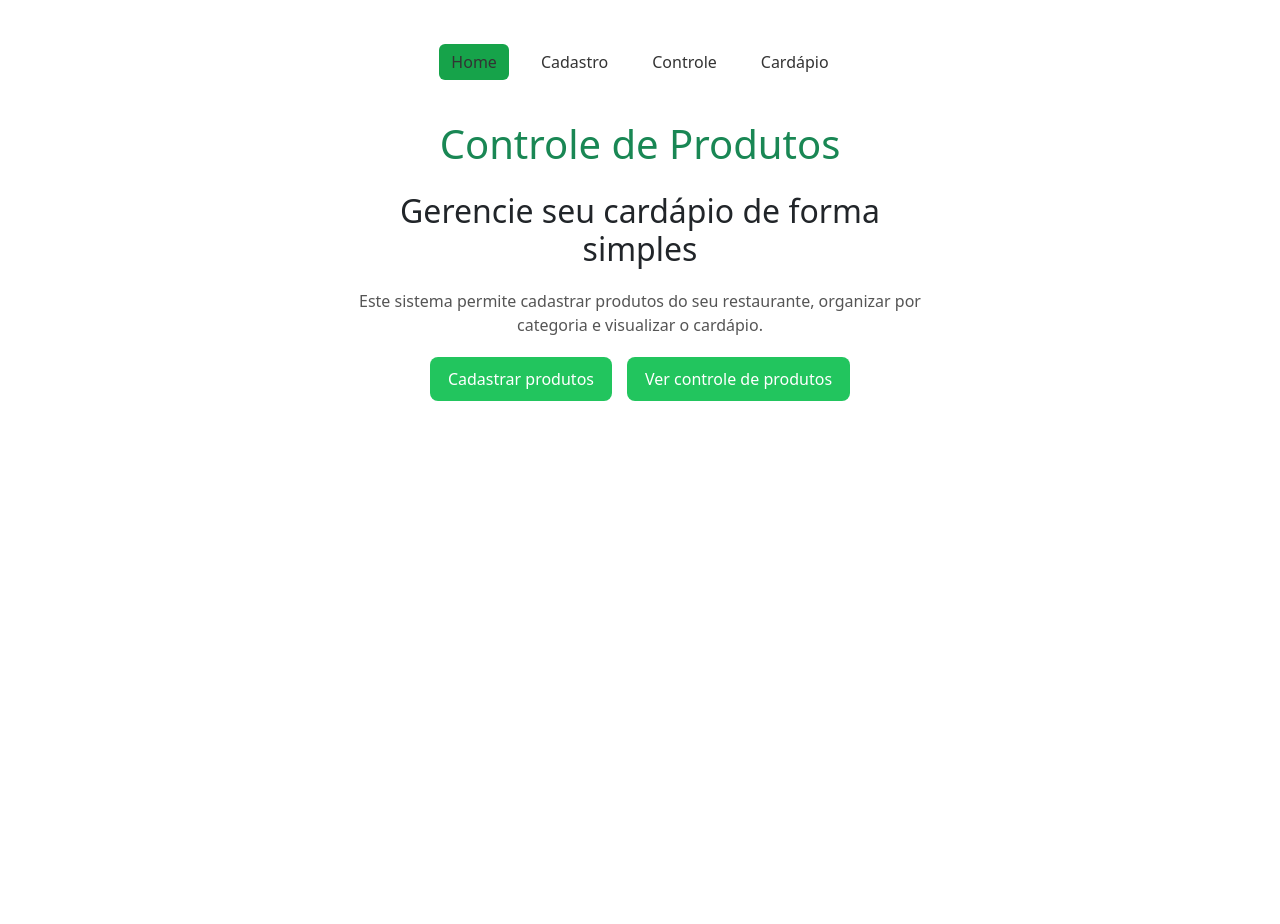
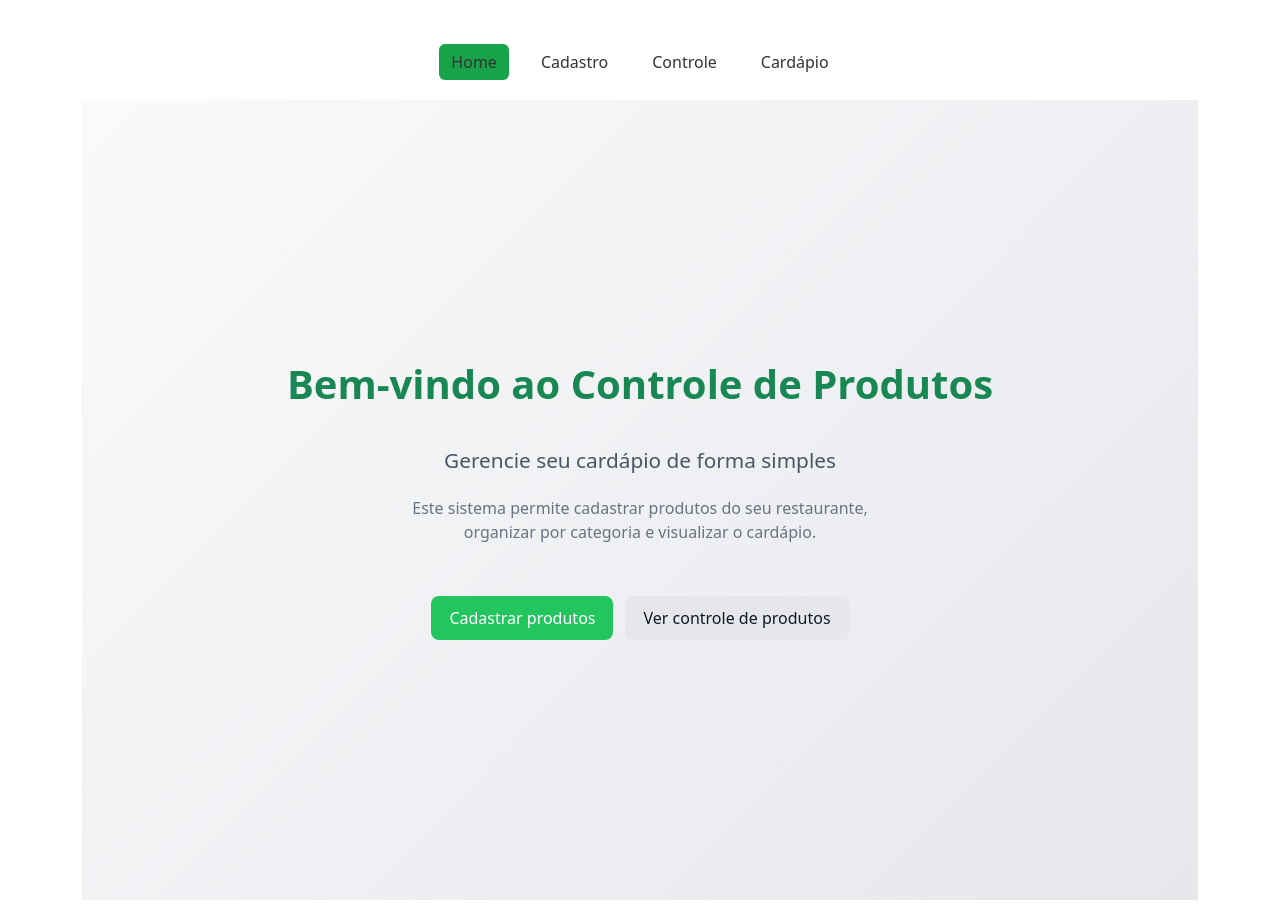
Before and after one commit to LaizaCristina-wd/cardapio, a Vue app: page / in a window 1280 px wide. Before the commit the page ends 800 px from the top, so only its background shows below. Built offline with nearby package versions, Linux system fonts and the light colour scheme.

Commit message:
organização de código

```diff
--- a/src/App.vue
+++ b/src/App.vue
@@ -3,8 +3,8 @@ import { RouterLink, RouterView } from "vue-router"
 </script>
 
 <template>
-<div class="container py-4">
-      <nav class="menu">
+  <div class="container py-4">
+    <nav class="menu">
 
       <RouterLink to="/">
         Home
@@ -22,7 +22,7 @@ import { RouterLink, RouterView } from "vue-router"
         Cardápio
       </RouterLink>
 
-     </nav>
+    </nav>
       <RouterView />
   </div>
 
--- a/src/store/produtos.js
+++ b/src/store/produtos.js
@@ -2,7 +2,9 @@ import { ref, watch } from "vue"
 
 const dadosSalvos = localStorage.getItem("produtos")
 export const produtos = ref(
-  dadosSalvos ? JSON.parse(dadosSalvos) : []
+  dadosSalvos ? JSON.parse(dadosSalvos).map(p =>({...p,
+    categoria: p.categoria?.toLowerCase() || ""
+  })): []
 )
 
 export function adicionarProduto(produto) {
@@ -23,7 +25,10 @@ export function removerProduto(produto) {
 export function editarProduto(produtoAtualizado) {
   const index = produtos.value.findIndex(p => p.id === produtoAtualizado.id)
   if (index !== -1) {
-    produtos.value[index] = produtoAtualizado
+    produtos.value[index] = {
+      ...produtoAtualizado,
+      categoria: produtoAtualizado.categoria?.toLowerCase() || ""
+    }
   }
 }
 
--- a/src/views/CadastroView.vue
+++ b/src/views/CadastroView.vue
@@ -30,18 +30,17 @@ function cadastrarProduto() {
     categoria: novoProduto.categoria,
     disponivel: true
   })
-
-  novoProduto.nome = ""
-  novoProduto.preco = ""
-  novoProduto.descricao = ""
-  novoProduto.categoria = ""
+    novoProduto.nome = ""
+    novoProduto.preco = ""
+    novoProduto.descricao = ""
+    novoProduto.categoria = ""
 }
 </script>
 
 <template>
   <div class="container">
     <h2>Cadastrar produto</h2>
-    <div class="form">
+    <form class="form" @submit.prevent="cadastrarProduto">
       <input
         v-model="novoProduto.nome"
         placeholder="Nome do produto"
@@ -61,10 +60,10 @@ function cadastrarProduto() {
         <option value="bebida">Bebida</option>
         <option value="sobremesa">Sobremesa</option>
       </select>
-      <button @click="cadastrarProduto">
+      <button type="submit">
         Cadastrar
       </button>
-    </div>
+    </form>
   </div>
 </template>
 
--- a/src/views/CardapioView.vue
+++ b/src/views/CardapioView.vue
@@ -1,30 +1,23 @@
 <script setup>
-import {
-  produtos
-} from "../store/produtos"
+import {produtos} from "../store/produtos"
 </script>
 <template>
+
 <h1>Preview do Cardápio</h1>
   <div class="grid">
     <div
       v-for="(produto, index) in produtos"
+        class="card"
         :key="index"
-      class="card"
         :class="{ indisponivel: !produto.disponivel }">
-        <h2>
-          {{ produto.nome }}
-        </h2>
+          <h2> {{ produto.nome }} </h2>
           <br>
           <small>{{ produto.descricao }}</small>
-        <p>
-          R$ {{ produto.preco }}
-        </p>
-      <small>
-        {{ produto.categoria }}
-      </small>
-
+          <p> R${{ produto.preco }} </p>
+          <small> {{ produto.categoria }} </small>
     </div>
   </div>
+
 </template>
 <style scoped>
  .grid{
@@ -43,7 +36,6 @@ import {
     opacity: 0.4;
     filter: grayscale(100%);
   }
-
   h1{
     text-align: center;
     margin-bottom: 30px;
--- a/src/views/ControleView.vue
+++ b/src/views/ControleView.vue
@@ -36,7 +36,6 @@ function cancelarEdicao(){
 const filtro = reactive({
   categoria: "todas"
 })
-
 const produtosFiltrados = computed(() => {
   if (filtro.categoria === "todas"){
     return produtos.value
@@ -74,10 +73,8 @@ const totalPorCategoria = computed(() => {
       <option value="sobremesa">Sobremesa</option>
     </select>
   </div>
-    <div
-    v-if="editandoIndex !== null"
-   class="form-edicao"
-    >
+
+  <div v-if="editandoIndex !== null "class="form-edicao">
   <h3>Editando produto</h3>
   <input
     id="nome"
@@ -101,7 +98,8 @@ const totalPorCategoria = computed(() => {
     placeholder="Descrição"
    ></textarea>
 
-  <select id="categoria" name="categoria" v-model="produtoEditando.categoria">
+  <select id="categoria" name="categoria"
+  v-model="produtoEditando.categoria">
     <option value="lanche">Lanche</option>
     <option value="bebida">Bebida</option>
     <option value="sobremesa">Sobremesa</option>
@@ -117,30 +115,23 @@ const totalPorCategoria = computed(() => {
     </div>
   </div>
 
-  <ul>
+  <ul class="filtros">
     <li v-for="produto in produtosFiltrados" :key="produto.id"
       :class="{indisponivel: !produto.disponivel}">
       <div>
-
         <strong>{{ produto.nome }}</strong>
-
         <br>
-
           <small>{{ produto.descricao }}</small>
-
         <br>
-
           R$ {{ produto.preco }}
-
         <br>
-
           <small>{{ produto.categoria }}</small>
-
       </div>
 
       <div class="acoes">
         <button
-         @click="alternarDisponibilidade(produto.id)">{{ produto.disponivel? "Disponível" : "Indisponível"}}
+         @click="alternarDisponibilidade(produto.id)">
+         {{ produto.disponivel? "Disponível" : "Indisponível"}}
         </button>
         <button class="color-btn" @click="editarProduto(produto)">
         Editar
--- a/src/views/HomeView.vue
+++ b/src/views/HomeView.vue
@@ -1,59 +1,106 @@
 <template>
   <div class="home">
-    <h1 class="text-center text-success mb-4">Controle de Produtos</h1>
-
-    <h2>Gerencie seu cardápio de forma simples</h2>
-
-    <p>
+    <h1 class="titulo text-center text-success mb-4">Bem-vindo ao Controle de Produtos</h1>
+    <h2 class="subtitulo">Gerencie seu cardápio de forma simples</h2>
+    <p class="descricao">
       Este sistema permite cadastrar produtos do seu restaurante,
       organizar por categoria e visualizar o cardápio.
     </p>
-
     <div class="acoes">
-
       <router-link to="/cadastro">
-        <button>Cadastrar produtos</button>
+        <button class="btn primary">Cadastrar produtos</button>
       </router-link>
-
       <router-link to="/controle">
-        <button>Ver controle de produtos</button>
+        <button class="btn secondary">Ver controle de produtos</button>
       </router-link>
-
     </div>
-
   </div>
 </template>
 
 <style scoped>
-
-.home{
-  max-width: 600px;
-  margin: 40px auto;
+.home {
+  height: 100vh;
+  display: flex;
+  flex-direction: column;
+  justify-content: center;
+  align-items: center;
+  gap: 16px;
   text-align: center;
+  background: linear-gradient(135deg, #f9fafb, #e5e7eb);
+  padding: 20px;
 }
 
-p{
-  margin: 20px 0;
-  color: #555;
+.titulo {
+  font-size: 2.5rem;
+  font-weight: bold;
+  color: #111827;
+  opacity: 0;
+  transform: translateY(-20px);
+  animation: fadeSlide 1s ease forwards;
 }
 
-.acoes{
-  display: flex;
-  justify-content: center;
-  gap: 15px;
+.subtitulo {
+  font-size: 1.3rem;
+  color: #4b5563;
+  opacity: 0;
+  animation: fadeSlide 1s ease forwards;
+  animation-delay: 0.3s;
 }
 
-button{
+.descricao {
+  max-width: 500px;
+  color: #6b7280;
+  font-size: 1rem;
+  line-height: 1.5;
+  opacity: 0;
+  animation: fadeSlide 1s ease forwards;
+  animation-delay: 0.6s;
+}
+
+.acoes {
+  margin-top: 20px;
+  display: flex;
+  gap: 12px;
+  opacity: 0;
+  animation: fadeSlide 1s ease forwards;
+  animation-delay: 0.9s;
+}
+
+.btn {
   padding: 10px 18px;
   border-radius: 8px;
   border: none;
+  cursor: pointer;
+  font-weight: 500;
+  transition: 0.3s;
+}
+
+
+.primary {
   background: #22c55e;
   color: white;
-  cursor: pointer;
 }
 
-button:hover{
+.primary:hover {
   background: #16a34a;
+  transform: scale(1.05);
+}
+
+.secondary {
+  background: #e5e7eb;
+  color: #111827;
+}
+
+.secondary:hover {
+  background: #d1d5db;
+  transform: scale(1.05);
+}
+
+@keyframes fadeSlide {
+  to {
+    opacity: 1;
+    transform: translateY(0);
+  }
 }
 
 </style>
```
Lines whose indentation alone changed are shown as unchanged.
